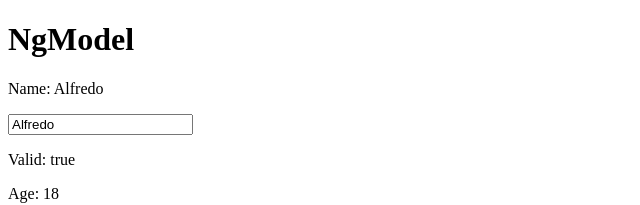
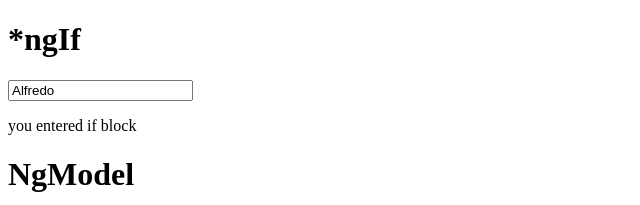
Before and after one commit to alfredosumosav/my-store, an Angular app: page / in a window 1280 px wide. Shown: the top 205 px of the page, without its empty margins (0-640 px from the left). Built offline with nearby package versions, Linux system fonts and the light colour scheme.

Commit message:
*ngIf directive

```diff
--- a/src/app/app.component.html
+++ b/src/app/app.component.html
@@ -1,3 +1,16 @@
+<h1>*ngIf</h1>
+<input type="text" required [(ngModel)]="person.name" />
+<!-- <p *ngIf="person.name === 'alfredo'">Soy Alfredo</p>
+<p *ngIf="person.name === 'juan' && person.age === 18; else myBlock">Soy Juan</p> -->
+<div *ngIf="person.name then mainBlock; else elseBlock"></div>
+<ng-template #mainBlock>
+  <p *ngIf="person.name !== 'alfredo' && person.name !== 'juan'">you entered if block</p>
+  <p *ngIf="person.name === 'alfredo'">hi alfredo</p>
+  <p *ngIf="person.name === 'juan'">hi juan</p>
+</ng-template>
+<ng-template #elseBlock>
+  <p>I am an else block</p>
+</ng-template>
 <h1>NgModel</h1>
 <p>Name: {{person.name}}</p>
 <input type="text" required #nameInput="ngModel" [(ngModel)]="person.name" />
```
